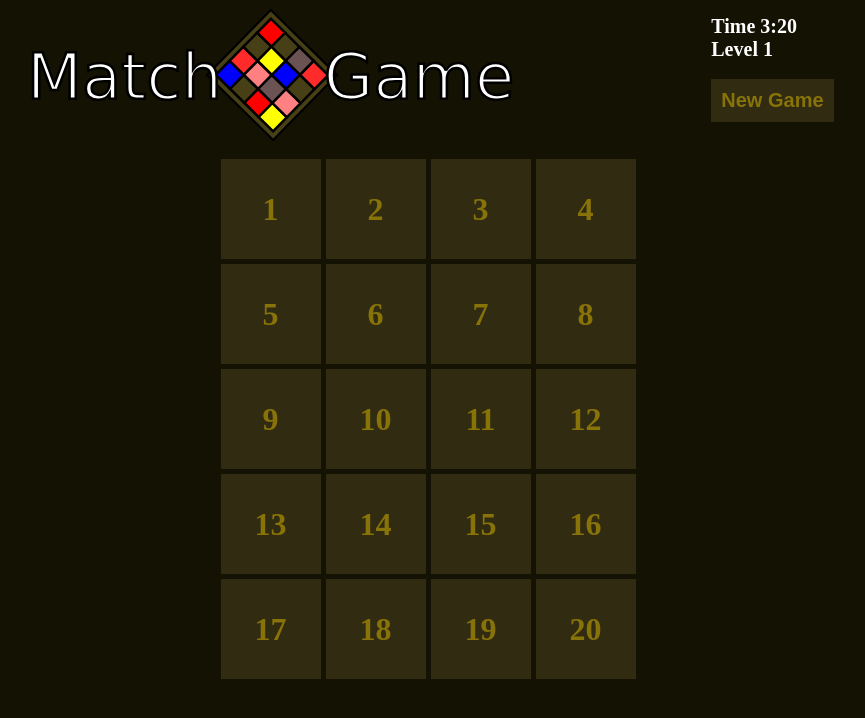
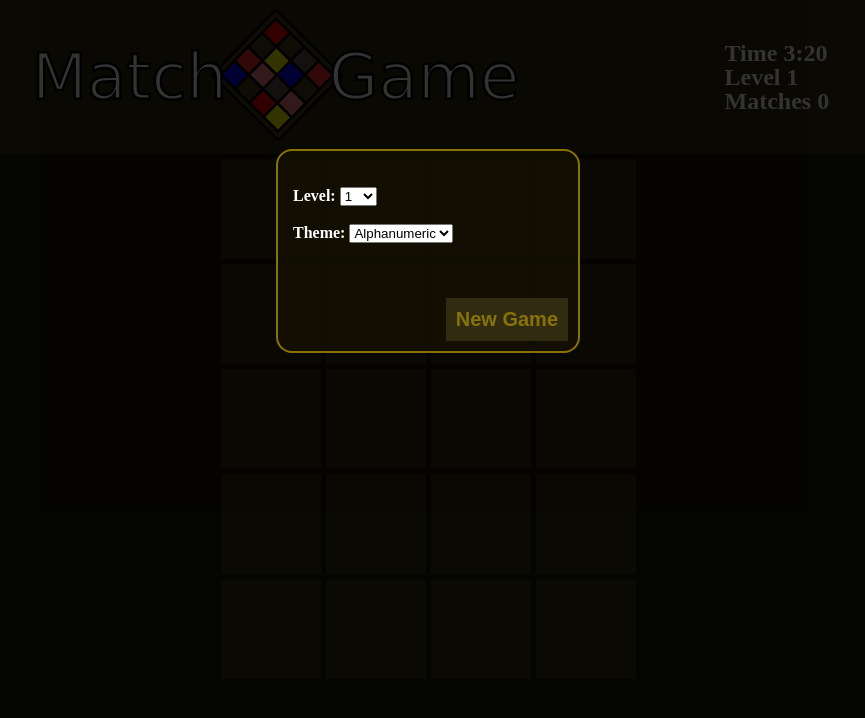
Before and after one commit to jsnwte/matchgame, a plain HTML site: page index.html in a window 1280 px wide. Shown: the whole page, without its empty margins (212-1077 px from the left). Drawn offline with Linux system fonts and the light colour scheme.

Commit message:
Main UI complete, added game options dialog. Also moved new game button to the dialog and added a new label for tracking matches over the course of a game.

```diff
--- a/index.css
+++ b/index.css
@@ -11,23 +11,16 @@ header {
     align-items: center;
     justify-content: space-around;
     margin: 0 auto;
+    background-color: rgb(48, 43, 17);
 }
-header span {
+header p {
     color: white;
-    font-size: 1.25rem;
+    font-size: 1.50rem;
     font-weight: bold;
+    line-height: 0;
 }
-#newgame {
-    color: rgb(136, 115, 9);
-    background-color: rgb(48, 43, 17);
-    border: none;
-    font-size: 1.25rem;
-    font-weight: bold;
-    padding: 10px;
-}
-#newgame:hover {
-    background-color: rgb(71, 63, 21);
-}
+
+/* Game board and board pieces */
 #board {
     display: grid;
     grid-template-columns: repeat(4, 100px);
@@ -55,3 +48,52 @@ header span {
     color: rgb(136, 115, 9);
     font-weight: bold;
 }
+
+/* Options dialog */
+#options {
+    position: fixed;
+    top: 0;
+    left: 0;
+    height: 100%;
+    width: 100%;
+    z-index: 1;
+    background-color: rgba(0, 0, 0, 0.8);
+}
+#options > div {
+    position: fixed;
+    top: 25%;
+    left: 50%;
+    transform: translate(-50%, -25%);
+    height: 200px;
+    width: 300px;
+    margin: auto;
+    background-color: rgba(20, 18, 3, 0.8);
+    border: 2.5px solid rgb(136, 115, 9);
+    border-radius: 1em 1em;
+}
+#options #newgameopt {
+    position: absolute;
+    top: 25%;
+    left: 50%;
+    width: 90%;
+    transform: translate(-50%, -25%);
+    color: white;
+    font-weight: bold;
+}
+#options #newgameopt #msg {
+    display: none; /* So new game options can be displayed initially on page load */
+}
+#options #newgame {
+    position: absolute;
+    bottom: 10px;
+    right: 10px;
+    color: rgb(136, 115, 9);
+    background-color: rgb(48, 43, 17);
+    border: none;
+    font-size: 1.25rem;
+    font-weight: bold;
+    padding: 10px;
+}
+#options #newgame:hover {
+    background-color: rgb(71, 63, 21);
+}
--- a/index.html
+++ b/index.html
@@ -11,35 +11,62 @@
     <header>
         <div><img src='logo.svg'></img></div>
         <div>
-            <span>Time </span><span id='timer'>3:20</span>
-            <br />
-            <span>Level </span><span id="level">1</span>
-            <br /><br />
-            <button id='newgame'>New Game</button>
-            <br /><br />
+            <p>Time <span id='timer'>3:20</span></p>
+            <p>Level <span id="level">1</span></p>
+            <p>Matches <span id="matches">0</span></p>
         </div>
     </header>
+    <div id="options">
+        <div>
+            <div id="newgameopt">
+                <p id="msg"></p>
+                <label>
+                    Level:
+                    <select id="levelopt">
+                        <option value="1">1</option>
+                        <option value="2">2</option>
+                        <option value="3">3</option>
+                        <option value="4">4</option>
+                        <option value="5">5</option>
+                        <option value="6">6</option>
+                        <option value="7">7</option>
+                        <option value="8">8</option>
+                        <option value="9">9</option>
+                        <option value="10">10</option>
+                    </select>
+                </label>
+                <br /><br />
+                <label>
+                    Theme:
+                    <select id="themeopt">
+                        <option value="abc123">Alphanumeric</option>
+                    </select>
+                </label>
+            </div>
+            <button id='newgame'>New Game</button>
+        </div>
+    </div>
     <div id="board">
-        <div><span>1</span></div>
-        <div><span>2</span></div>
-        <div><span>3</span></div>
-        <div><span>4</span></div>
-        <div><span>5</span></div>
-        <div><span>6</span></div>
-        <div><span>7</span></div>
-        <div><span>8</span></div>
-        <div><span>9</span></div>
-        <div><span>10</span></div>
-        <div><span>11</span></div>
-        <div><span>12</span></div>
-        <div><span>13</span></div>
-        <div><span>14</span></div>
-        <div><span>15</span></div>
-        <div><span>16</span></div>
-        <div><span>17</span></div>
-        <div><span>18</span></div>
-        <div><span>19</span></div>
-        <div><span>20</span></div>
+        <div><span></span></div>
+        <div><span></span></div>
+        <div><span></span></div>
+        <div><span></span></div>
+        <div><span></span></div>
+        <div><span></span></div>
+        <div><span></span></div>
+        <div><span></span></div>
+        <div><span></span></div>
+        <div><span></span></div>
+        <div><span></span></div>
+        <div><span></span></div>
+        <div><span></span></div>
+        <div><span></span></div>
+        <div><span></span></div>
+        <div><span></span></div>
+        <div><span></span></div>
+        <div><span></span></div>
+        <div><span></span></div>
+        <div><span></span></div>
     </div>
 </body>
 </html>
```
Also changed, not shown: 1 other file.
